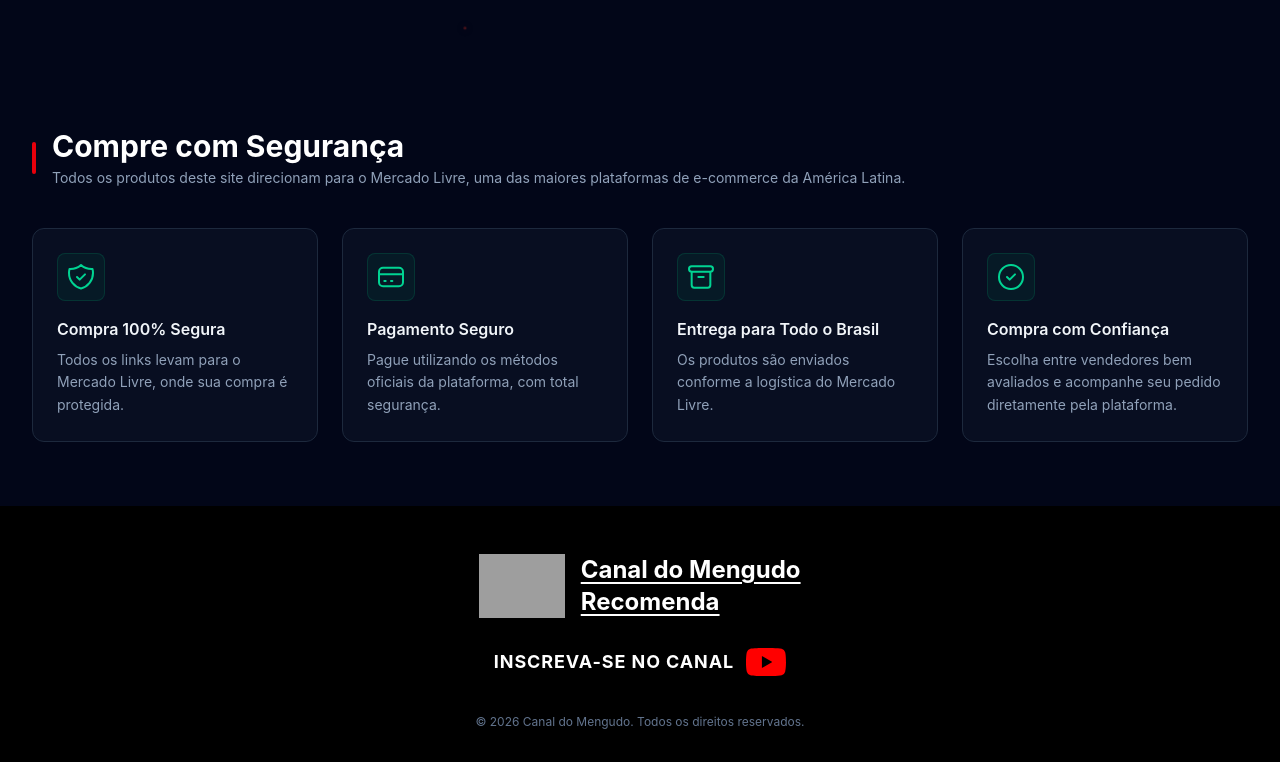
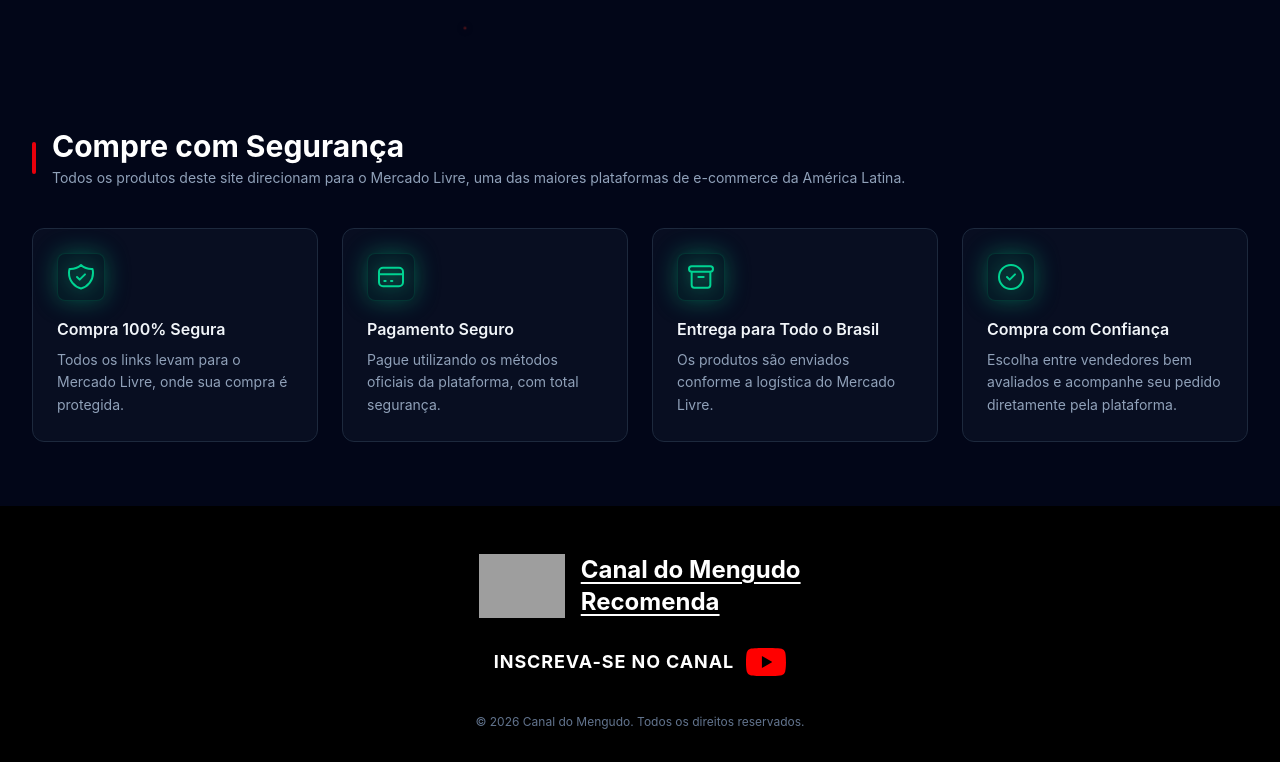
Before and after one commit to fernanluas-svg/MengudoStore, a React (Vite) app: page / in a window 1280 px wide. Shown: the part 3735-4497 px from the top of the page. Built offline with nearby package versions, Linux system fonts and the light colour scheme; grey boxes are pictures that could not be loaded.

Commit message:
Adiciona brilho esmeralda extra nos ícones da seção Compre com Segurança

```diff
--- a/src/MengudoStore.jsx
+++ b/src/MengudoStore.jsx
@@ -98,7 +98,7 @@
     titulo: "Compra 100% Segura",
     descricao: "Todos os links levam para o Mercado Livre, onde sua compra é protegida.",
     icone: (
-      <svg className="w-8 h-8" fill="none" stroke="currentColor" viewBox="0 0 24 24">
+      <svg className="w-8 h-8 drop-shadow-[0_0_8px_rgba(16,185,129,0.8)]" fill="none" stroke="currentColor" viewBox="0 0 24 24">
         <path strokeLinecap="round" strokeLinejoin="round" strokeWidth="1.5" d="M9 12l2 2 4-4m5.618-4.016A11.955 11.955 0 0112 2.944a11.955 11.955 0 01-8.618 3.04A12.02 12.02 0 003 9c0 5.591 3.824 10.29 9 11.622 5.176-1.332 9-6.03 9-11.622 0-1.042-.133-2.052-.382-3.016z" />
       </svg>
     )
@@ -107,7 +107,7 @@
     titulo: "Pagamento Seguro",
     descricao: "Pague utilizando os métodos oficiais da plataforma, com total segurança.",
     icone: (
-      <svg className="w-8 h-8" fill="none" stroke="currentColor" viewBox="0 0 24 24">
+      <svg className="w-8 h-8 drop-shadow-[0_0_8px_rgba(16,185,129,0.8)]" fill="none" stroke="currentColor" viewBox="0 0 24 24">
         <path strokeLinecap="round" strokeLinejoin="round" strokeWidth="1.5" d="M3 10h18M7 15h1m4 0h1m-7 4h12a3 3 0 003-3V8a3 3 0 00-3-3H6a3 3 0 00-3 3v8a3 3 0 003 3z" />
       </svg>
     )
@@ -116,7 +116,7 @@
     titulo: "Entrega para Todo o Brasil",
     descricao: "Os produtos são enviados conforme a logística do Mercado Livre.",
     icone: (
-      <svg className="w-8 h-8" fill="none" stroke="currentColor" viewBox="0 0 24 24">
+      <svg className="w-8 h-8 drop-shadow-[0_0_8px_rgba(16,185,129,0.8)]" fill="none" stroke="currentColor" viewBox="0 0 24 24">
         <path strokeLinecap="round" strokeLinejoin="round" strokeWidth="1.5" d="M5 8h14M5 8a2 2 0 110-4h14a2 2 0 110 4M5 8v10a2 2 0 002 2h10a2 2 0 002-2V8m-9 4h4" />
       </svg>
     )
@@ -125,7 +125,7 @@
     titulo: "Compra com Confiança",
     descricao: "Escolha entre vendedores bem avaliados e acompanhe seu pedido diretamente pela plataforma.",
     icone: (
-      <svg className="w-8 h-8" fill="none" stroke="currentColor" viewBox="0 0 24 24">
+      <svg className="w-8 h-8 drop-shadow-[0_0_8px_rgba(16,185,129,0.8)]" fill="none" stroke="currentColor" viewBox="0 0 24 24">
         <path strokeLinecap="round" strokeLinejoin="round" strokeWidth="1.5" d="M9 12l2 2 4-4m6 2a9 9 0 11-18 0 9 9 0 0118 0z" />
       </svg>
     )
@@ -151,7 +151,7 @@
             className="group bg-slate-900/50 border border-slate-800 rounded-xl p-6 hover:border-red-500/50 hover:shadow-[0_0_30px_rgba(220,38,38,0.15)] transition-all duration-300 animate-fade-in"
             style={{ animationDelay: `${i * 0.15}s` }}
           >
-            <div className="w-12 h-12 rounded-lg bg-emerald-600/10 border border-emerald-600/20 flex items-center justify-center text-emerald-400 mb-4 group-hover:bg-emerald-600/20 group-hover:scale-110 transition-all duration-300">
+            <div className="w-12 h-12 rounded-lg bg-emerald-600/10 border border-emerald-600/20 flex items-center justify-center text-emerald-400 mb-4 group-hover:bg-emerald-600/20 group-hover:scale-110 transition-all duration-300 shadow-[0_0_25px_rgba(16,185,129,0.4)] group-hover:shadow-[0_0_40px_rgba(16,185,129,0.6)]">
               {card.icone}
             </div>
             <h3 className="text-base font-semibold text-slate-100 mb-2">{card.titulo}</h3>
```
